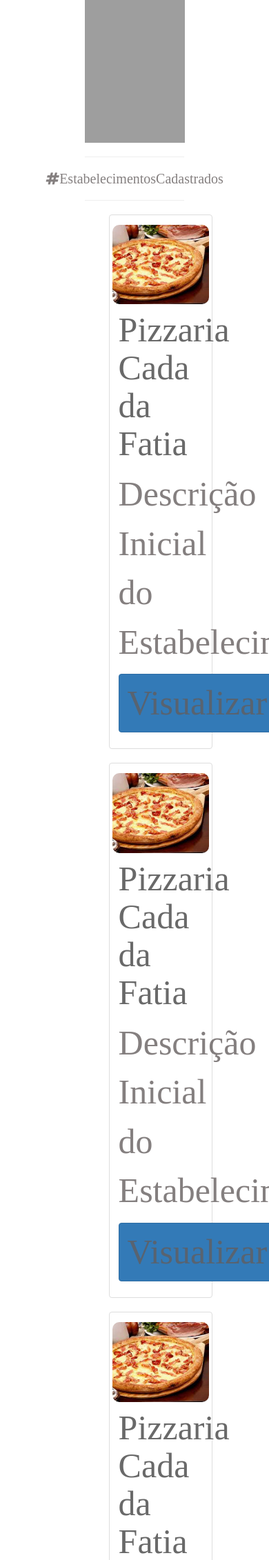
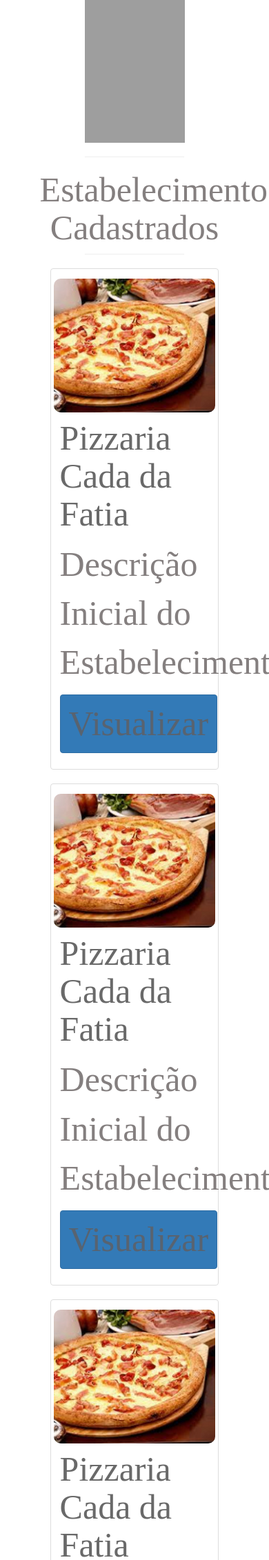
Before and after one commit to franciscoffavaro/projeto-avancado-1, a Django app: template template/indexmobile.html in a window 390 px wide; the page is wider, and only the part inside the window is pictured. Shown: the part 344-2606 px from the top of that part at 69% size. Run offline with Django 3.2, Linux system fonts and the light colour scheme; the template is opened without the code that fills it, so the values that code supplies are empty; some libraries are stand-ins or nearby versions; grey boxes are pictures that could not be loaded.

Commit message:
Ajustes na tela indexMobile

```diff
--- a/template/indexmobile.html
+++ b/template/indexmobile.html
@@ -79,9 +79,9 @@
       <div class="container-fluid">
         <div class="row">
           <hr>
-          <h2 id="h2"><i class="fa fa-hashtag" aria-hidden="true"></i>EstabelecimentosCadastrados</h2>
+          <div id= "titulo"><h2>Estabelecimentos Cadastrados</h2></div>
           <hr>
-          <div class="col-sm-6 col-md-4">
+          <div id="margem"class="col-sm-12 col-md-12">
             <div class="thumbnail">
               <img id=box-image src="images/pizza.jpg" alt="Logo Estabelecimento">
                 <div class="caption">
@@ -91,7 +91,7 @@
                 </div>
               </div>
             </div>
-            <div class="col-sm-6 col-md-4">
+            <div id="margem"class="col-sm-12 col-md-12">
               <div class="thumbnail">
                 <img id=box-image src="images/pizza.jpg" alt="Logo Estabelecimento">
                 <div class="caption">
@@ -101,7 +101,7 @@
                 </div>
               </div>
             </div>
-            <div class="col-sm-6 col-md-4">
+            <div id="margem"class="col-sm-12 col-md-12">
               <div class="thumbnail">
                 <img id=box-image src="images/pizza.jpg" alt="Logo Estabelecimento">
                 <div class="caption">
```
